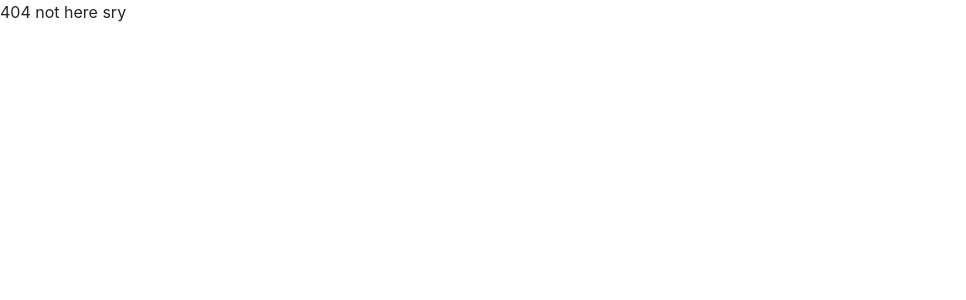
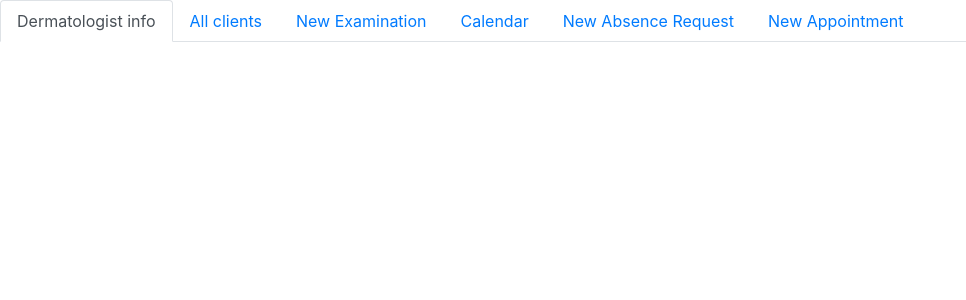
Before and after one commit to artukov/ISA, a React (Create React App) app in the folder front/pharmacy-app/: page /dermatologist in a window 1280 px wide. Before the commit this address had no page. Shown: the top 300 px of the page, without its empty margins (0-966 px from the left). Built offline with nearby package versions, Linux system fonts and the light colour scheme.

Commit message:
ADD dermatologist primary

```diff
--- a/front/pharmacy-app/src/App.js
+++ b/front/pharmacy-app/src/App.js
@@ -9,6 +9,7 @@ import UserProfile from './components/view/userProfile'
 import PharmacyAdminPage from './components/pharmacyAdmin/PharmacyAdminPage';
 import CurrentUserContextProvider, { CurrentUserContext } from './components/context/CurrentUserContext';
 import SupplierPage from './components/supplier/SupplierPage';
+import DermatologistPage from './components/dermatologist/DermatologistPage';
 
 function App() {
   return (
@@ -23,6 +24,7 @@ function App() {
         <Route path='/pharmacy' exact component={PharmacyComponent}></Route>
         <Route path='/pharmacyAdmin' exact component={PharmacyAdminPage}></Route>
         <Route path="/supplier" exact component={SupplierPage}></Route>
+        <Route path="/dermatologist" exact component={DermatologistPage}></Route>
         <Route path='/'>404 not here sry</Route>
 
       </Switch>
--- /dev/null
+++ b/front/pharmacy-app/src/components/dermatologist/DermatologistPage.js
@@ -0,0 +1,36 @@
+import { Button } from 'react-bootstrap';
+import React, { useState, useEffect } from 'react'
+import { Tab, Tabs } from 'react-bootstrap';
+
+const DermatologistPage = () => {
+
+
+
+    return (
+        <div>
+            <Tabs  defaultActiveKey="info"   onSelect = {()=> { }}>
+                    <Tab eventKey = "info" title="Dermatologist info">
+
+                </Tab>
+                <Tab eventKey = "allClients" title="All clients">
+
+                </Tab>
+                <Tab eventKey = "newExamination" title="New Examination">
+
+                </Tab>
+                <Tab eventKey = "calendar" title="Calendar">
+
+                </Tab>
+                <Tab eventKey = "absenceRequest" title="New Absence Request">
+
+                </Tab>
+                <Tab eventKey = "newAppointment" title="New Appointment">
+
+                </Tab>
+
+
+                 </Tabs>
+    </div> );
+}
+
+export default DermatologistPage;
```
Also changed, not shown: 1 other file (tests, documents, lock files or other folders).
